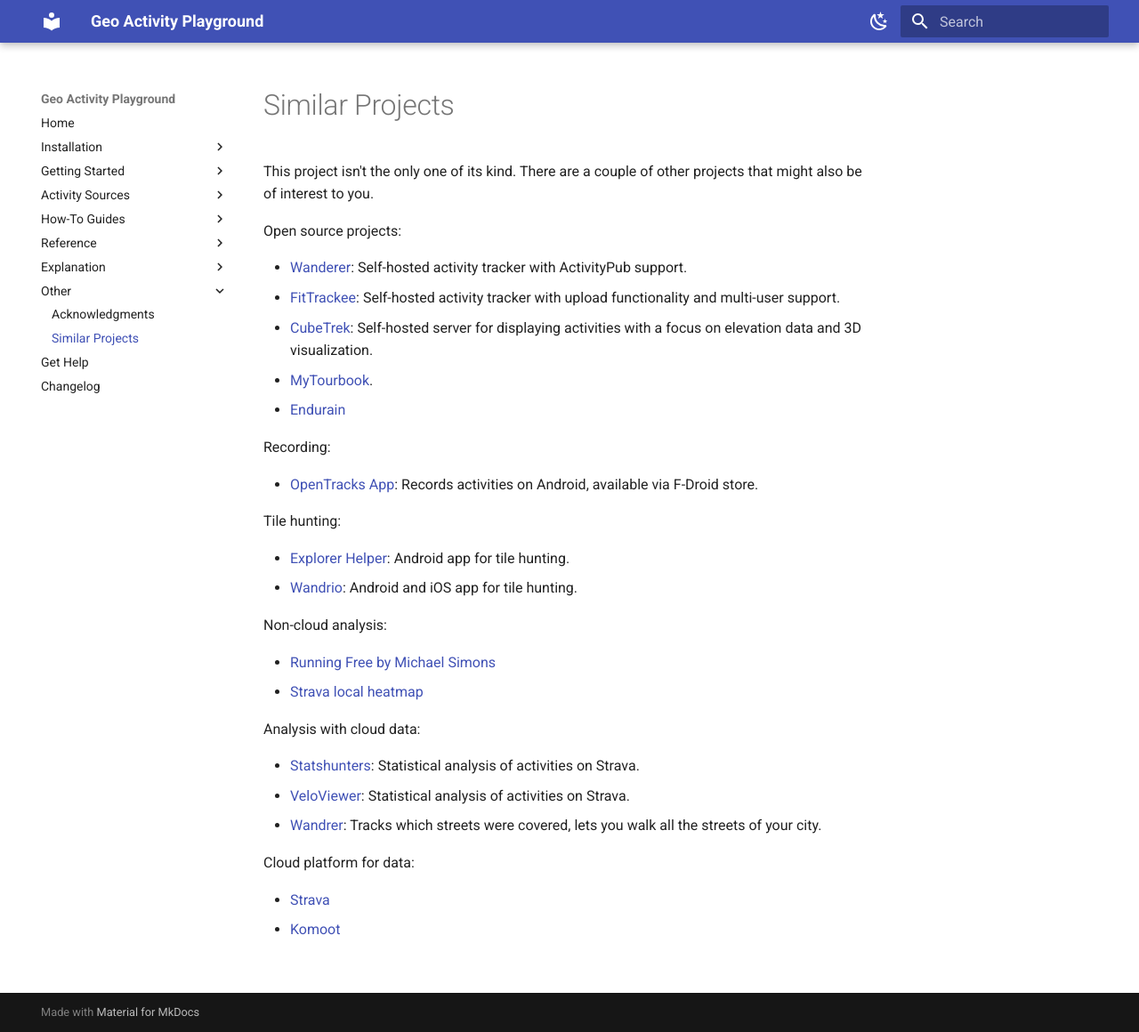
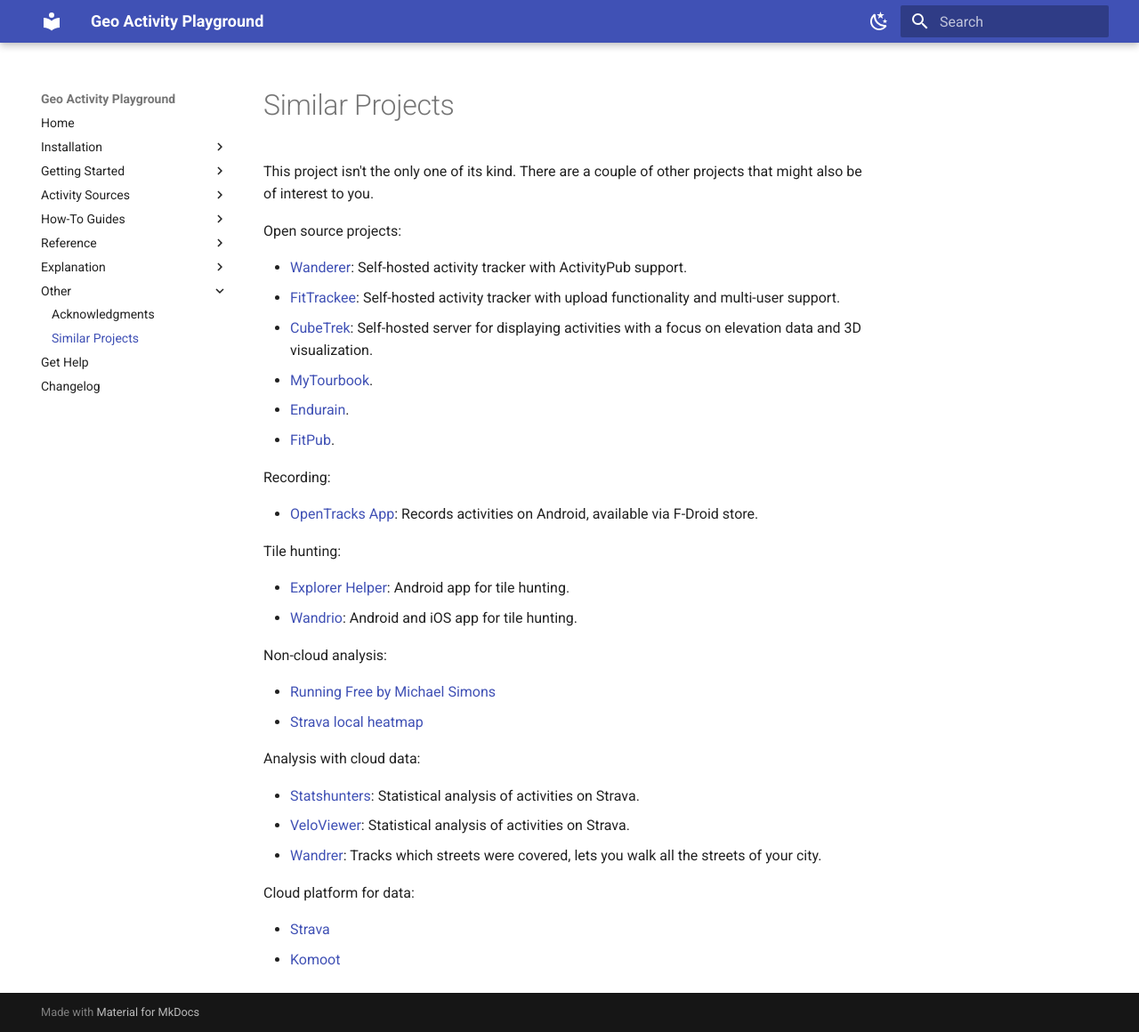
Before and after one commit to martin-ueding/geo-activity-playground, an MkDocs documentation site: the page built from docs/similar-projects.md, in a window 1280 px wide and 1160 px high. Shown: the whole window at 89% size. Built offline with MkDocs 1.6.1 and Material for MkDocs 9.7.7, drawn with Linux system fonts in a browser that asks for light colours.

Commit message:
docs: mention FitPub

```diff
--- a/docs/similar-projects.md
+++ b/docs/similar-projects.md
@@ -8,7 +8,8 @@
 - [FitTrackee](https://docs.fittrackee.org/en/index.html): Self-hosted activity tracker with upload functionality and multi-user support.
 - [CubeTrek](https://cubetrek.com/): Self-hosted server for displaying activities with a focus on elevation data and 3D visualization.
 - [MyTourbook](https://mytourbook.sourceforge.io/mytourbook/).
-- [Endurain](https://github.com/endurain-project/endurain)
+- [Endurain](https://github.com/endurain-project/endurain).
+- [FitPub](https://feditrack.javahippie.net/timeline).
 
 Recording:
 
```
